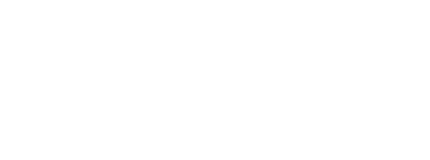
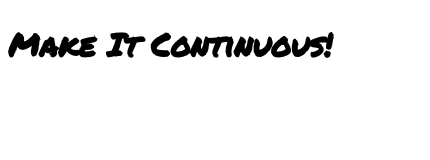
Before and after one commit to andrewsadowski/make-it-continuous, an Electron app: page src/index.html in a window 430 px wide. Drawn offline with Linux system fonts and the light colour scheme; a web font is replaced by a local one.

Commit message:
added header div, updated main to use loadURL instead of loadFile

```diff
--- a/package.json
+++ b/package.json
@@ -2,8 +2,9 @@
   "name": "make-it-continuous",
   "version": "1.0.0",
   "description": "",
-  "main": "index.js",
+  "main": "src/main.js",
   "scripts": {
+    "start": "electron .",
     "test": "echo \"Error: no test specified\" && exit 1"
   },
   "author": "",
--- a/src/index.html
+++ b/src/index.html
@@ -11,5 +11,7 @@
     <link rel="stylesheet" type="text/css" href="styles.css" />
     <title>Make It Continuous!</title>
   </head>
-  <body></body>
+  <body>
+    <div><h1 id="title-header">Make It Continuous!</h1></div>
+  </body>
 </html>
--- a/src/main.js
+++ b/src/main.js
@@ -10,7 +10,7 @@ function createWindow() {
   mainWindow = new BrowserWindow({ width: 430, height: 445, resizable: false });
 
   // and load the index.html of the app.
-  mainWindow.loadFile("index.html");
+  mainWindow.loadURL(`file://${__dirname}/index.html`);
 
   // Open the DevTools.
   // mainWindow.webContents.openDevTools()
--- a/src/styles.css
+++ b/src/styles.css
@@ -1,4 +1,9 @@
 body {
   /* font-family: "Permanent Marker", cursive;
   font-family: "Sedgwick Ave", cursive; */
+  background-color: "#182233";
 }
+
+#title-header {
+  font-family: "Permanent Marker", cursive;
+}
```
